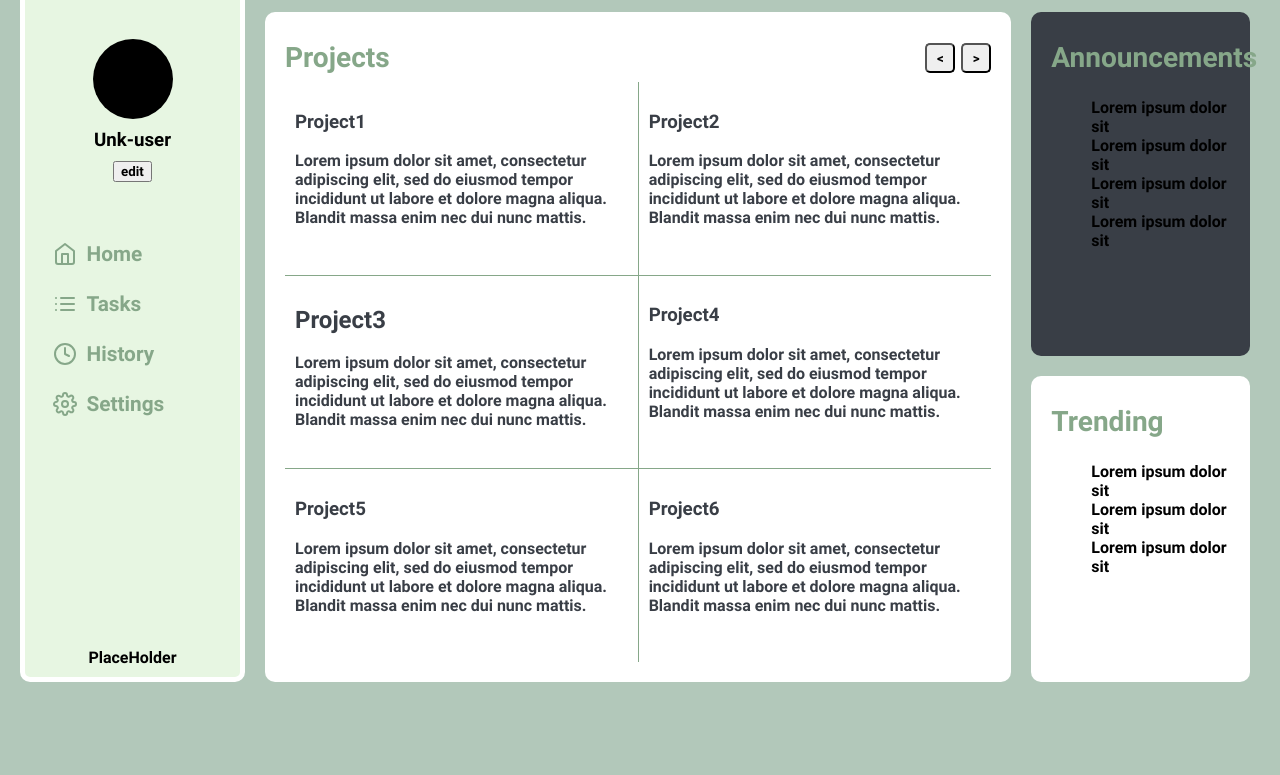
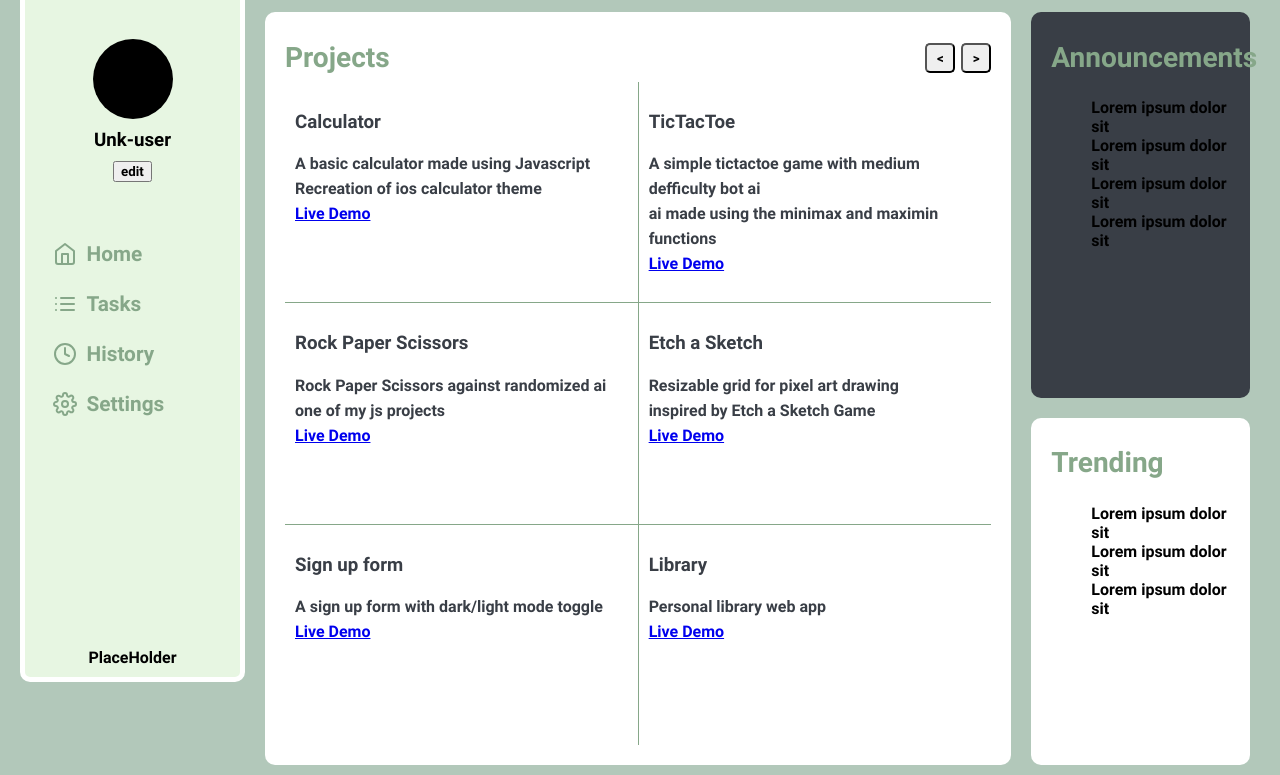
Before and after one commit to unk-user/admin-dashboard, a plain HTML site: page index.html in a window 1280 px wide. Shown: the part 98-873 px from the top of the page. Before the commit the page ends 800 px from the top, so only its background shows below. Drawn offline with Linux system fonts and the light colour scheme.

Commit message:
Update Styles.css

```diff
--- a/index.html
+++ b/index.html
@@ -49,28 +49,44 @@
             </div>
             <div id="projects">
                 <div id="card-1" class="project">
-                    <h3>Project1</h3>
-                    <p>Lorem ipsum dolor sit amet, consectetur adipiscing elit, sed do eiusmod tempor incididunt ut labore et dolore magna aliqua. Blandit massa enim nec dui nunc mattis.</p>
+                    <h3>Calculator</h3>
+                    <p>A basic calculator made using Javascript<br>
+                        Recreation of ios calculator theme<br>
+                        <a href="https://unk-user.github.io/calculator/">Live Demo</a>
+                    </p>
                 </div>
                 <div id="card-2" class="project">
-                    <h3>Project2</h3>
-                    <p>Lorem ipsum dolor sit amet, consectetur adipiscing elit, sed do eiusmod tempor incididunt ut labore et dolore magna aliqua. Blandit massa enim nec dui nunc mattis.</p>
+                    <h3>TicTacToe</h3>
+                    <p>A simple tictactoe game with medium defficulty bot ai<br>
+                    ai made using the minimax and maximin functions<br>
+                    <a href="https://unk-user.github.io/tictactoe/">Live Demo</a>
+                    </p>
                 </div>
                 <div id="card-3" class="project">
-                    <h2>Project3</h2>
-                    <p>Lorem ipsum dolor sit amet, consectetur adipiscing elit, sed do eiusmod tempor incididunt ut labore et dolore magna aliqua. Blandit massa enim nec dui nunc mattis.</p>
+                    <h3>Rock Paper Scissors</h3>
+                    <p>Rock Paper Scissors against randomized ai<br>
+                    one of my js projects<br>
+                    <a href="https://unk-user.github.io/RPS/">Live Demo</a>
+                    </p>
                 </div>
                 <div id="card-4" class="project">
-                    <h3>Project4</h3>
-                    <p>Lorem ipsum dolor sit amet, consectetur adipiscing elit, sed do eiusmod tempor incididunt ut labore et dolore magna aliqua. Blandit massa enim nec dui nunc mattis.</p>
+                    <h3>Etch a Sketch</h3>
+                    <p>Resizable grid for pixel art drawing<br>
+                    inspired by Etch a Sketch Game<br>
+                    <a href="https://unk-user.github.io/Etch-a-Sketch">Live Demo</a>
+                    </p>
                 </div>
                 <div id="card-5" class="project">
-                    <h3>Project5</h3>
-                    <p>Lorem ipsum dolor sit amet, consectetur adipiscing elit, sed do eiusmod tempor incididunt ut labore et dolore magna aliqua. Blandit massa enim nec dui nunc mattis.</p>
+                    <h3>Sign up form</h3>
+                    <p>A sign up form with dark/light mode toggle<br>
+                    <a href="https://unk-user.github.io/Form">Live Demo</a>
+                    </p>
                 </div>
                 <div id="card-6" class="project">
-                    <h3>Project6</h3>
-                    <p>Lorem ipsum dolor sit amet, consectetur adipiscing elit, sed do eiusmod tempor incididunt ut labore et dolore magna aliqua. Blandit massa enim nec dui nunc mattis.</p>
+                    <h3>Library</h3>
+                    <p>Personal library web app<br>
+                    <a href="https://unk-user.github.io/library">Live Demo</a>
+                    </p>
                 </div>
             </div>
         </div>
--- a/styles.css
+++ b/styles.css
@@ -56,7 +56,6 @@ li{
 }
 #projects-container {
     grid-row: 2 / 4;
-    height:
 }
 #topnav {
     display: flex;
@@ -140,12 +139,17 @@ li{
     padding: 10px;
     color: var(--secondary)
 }
+.project p {
+    line-height: 25px;
+}
 .username {
     margin: 10px;
 }
 .primaryBtn {
     width: 120px;
     background-color: var(--secondary);
+    color: var(--background);
+    font-size: 1.1rem;
 }
 .secondaryBtn {
     width: 50px;
```
